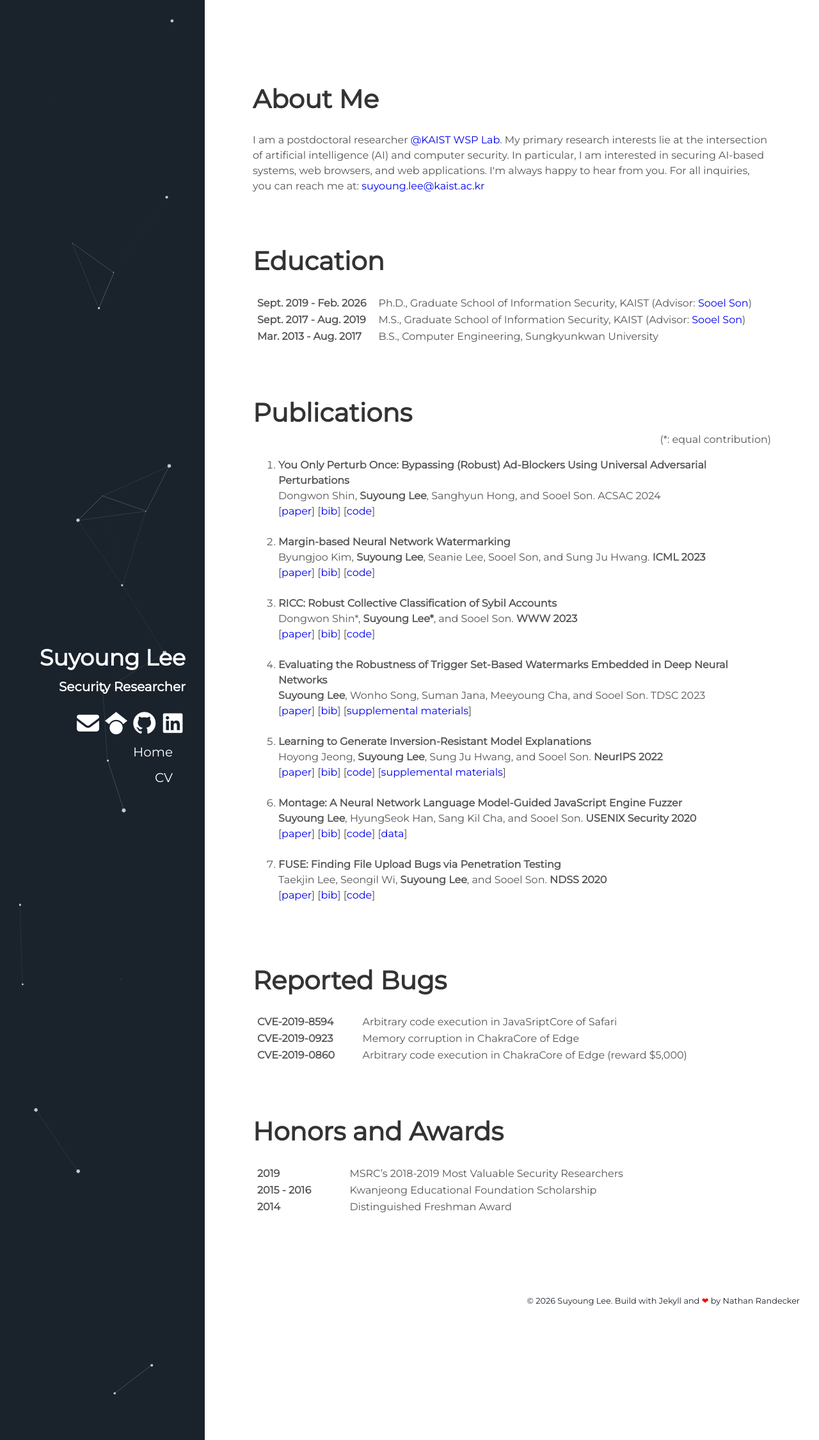
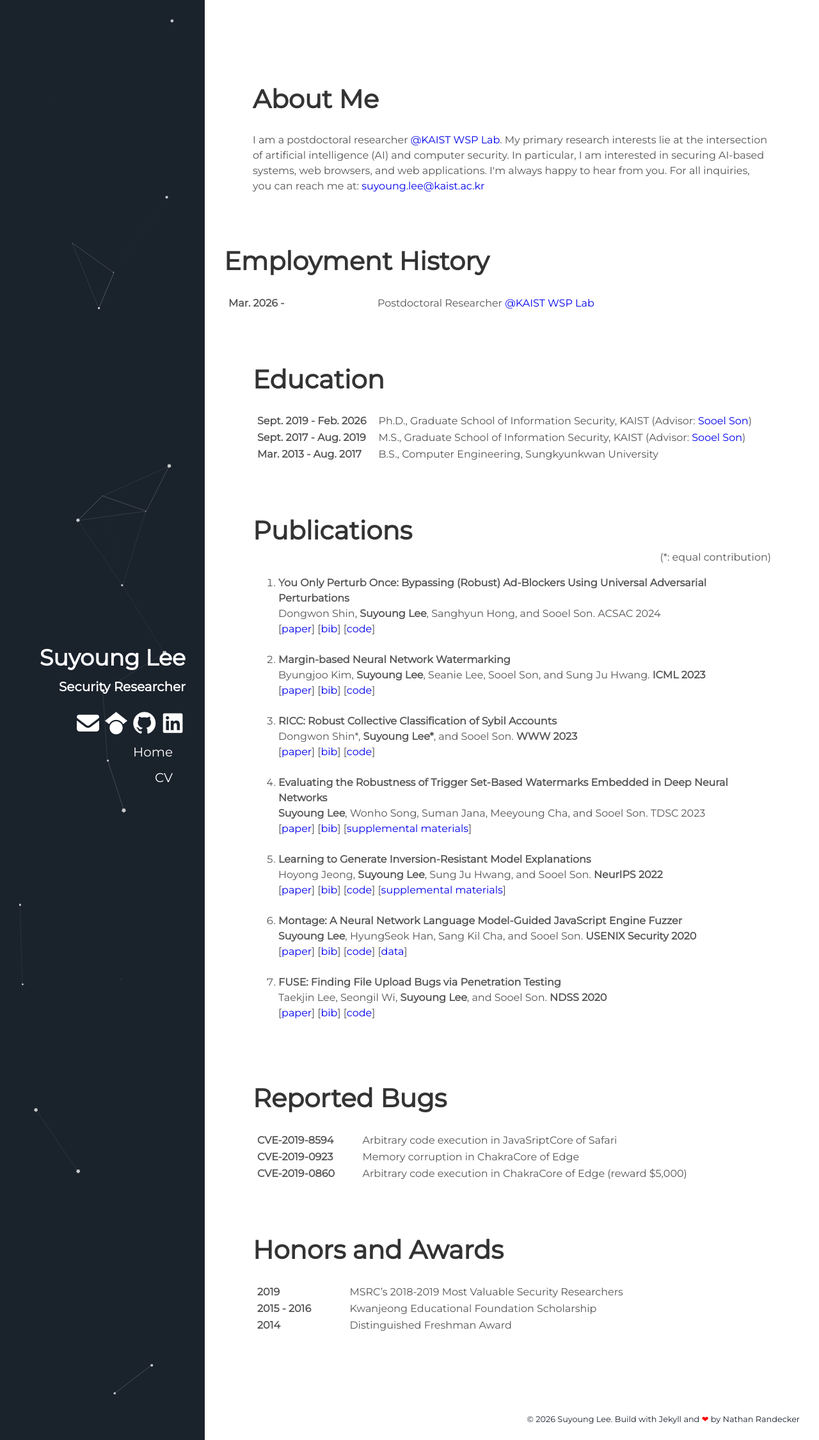
Before and after one commit to leeswimming/leeswimming.github.io, a Jekyll site: the page built from index.html, in a window 1280 px wide. Shown: the whole page at 64% size. Built offline with Jekyll 4.4.1, drawn with Linux system fonts in a browser that asks for light colours; nearby versions of some CDN libraries.

Commit message:
Add employment

```diff
--- /dev/null
+++ b/_data/employment.yml
@@ -0,0 +1,3 @@
+- date: Mar. 2026 - <i class="fa fa-clock-o" aria-hidden="true" title="Until Now"></i>
+  job: Postdoctoral Researcher
+  affiliation: <a href="https://wsp-lab.github.io/" target="_blank">@KAIST WSP Lab</a>
--- /dev/null
+++ b/_includes/sections/employment.html
@@ -0,0 +1,22 @@
+<div class="user-details">
+  <h1> Employment History </h1>
+</div>
+
+<div class="row">
+  <div class="col">
+    <table>
+      <tbody>
+      {% for career in site.data.employment %}
+        <tr>
+          <td>
+            <strong>{{career.date}}</strong>
+          </td>
+          <td>
+            {{career.job}} {{career.affiliation}}
+          </td>
+        </tr>
+      {% endfor %}
+      </tbody>
+    </table>
+  </div>
+</div>
--- a/_layouts/default.html
+++ b/_layouts/default.html
@@ -12,6 +12,9 @@
         <div class="post-listing">
           <section id="about">
             {% include sections/about.html %}
+          </section>
+          <section id="employment">
+            {% include sections/employment.html %}
           </section>
           <section id="education">
             {% include sections/education.html %}
```
